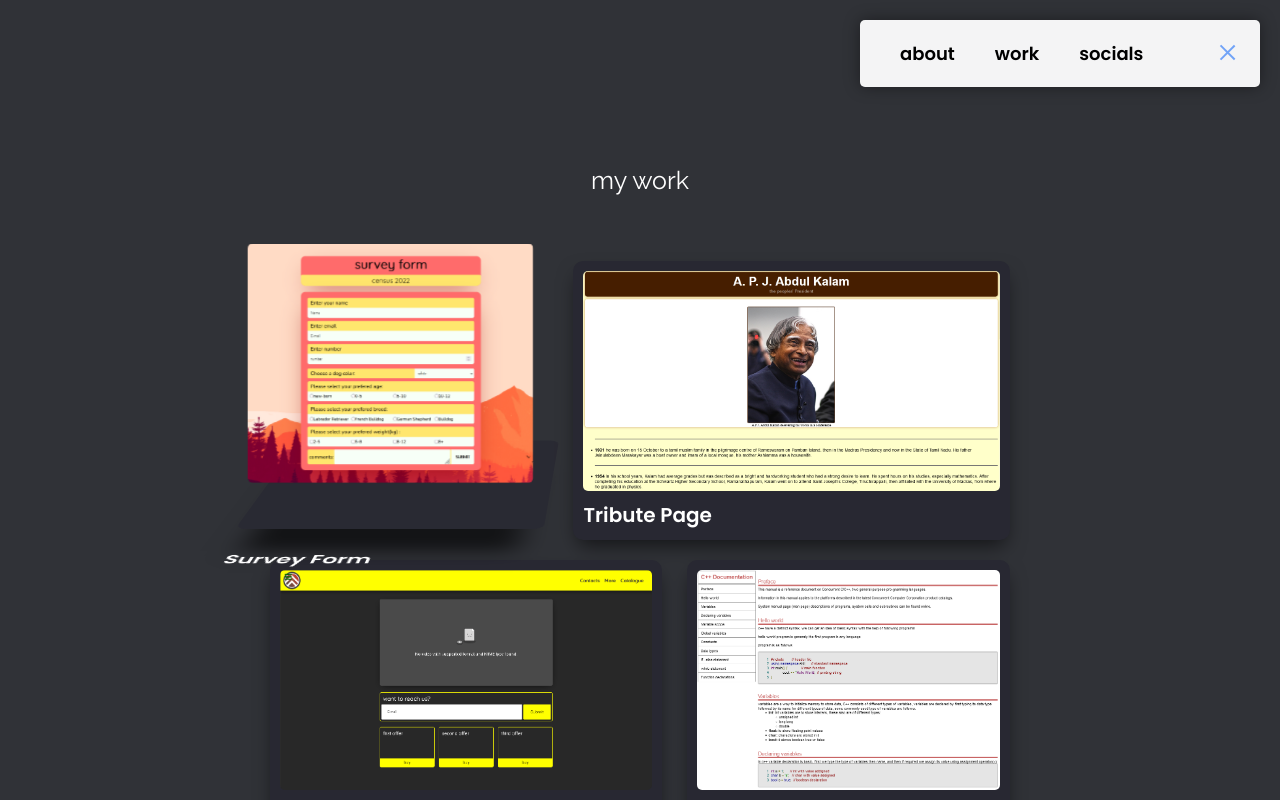
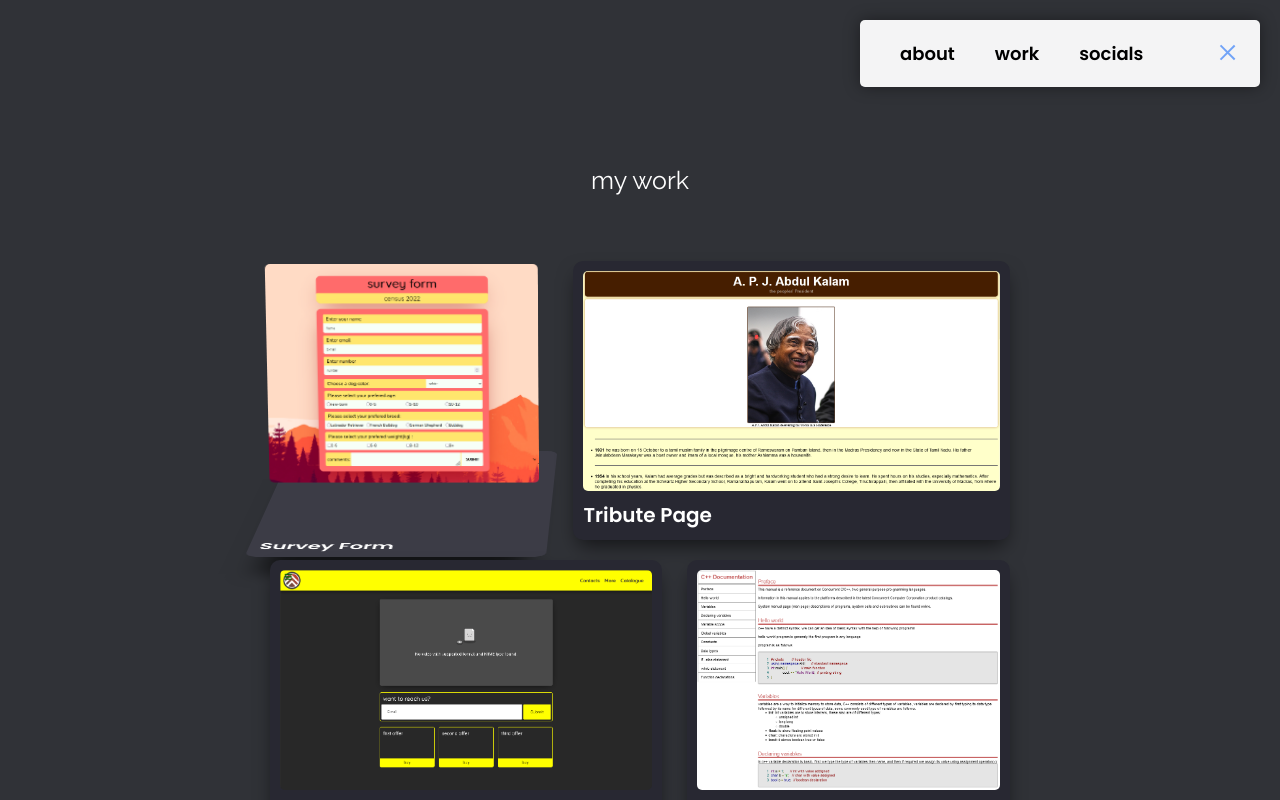
Before and after one commit to anaysharma/portfolio, a plain HTML site: page index.html in a window 1280 px wide. In both pictures the pointer is over the link "Survey Form". Shown: the part 683-1483 px from the top of the page. Drawn offline with nearby package versions, Linux system fonts and the light colour scheme; a web font is replaced by a local one.

Commit message:
minor bug fixes

```diff
--- a/style.css
+++ b/style.css
@@ -243,6 +243,7 @@ h1:hover::after {
 	}
 
 	.project-img {
+		z-index: 10;
 		max-height: 220px;
 		border-radius: 5px;
 		transition: ease-out 300ms;
@@ -258,10 +259,9 @@ h1:hover::after {
 	}
 
 	#project-tile:hover {
-		z-index: 100;
-		height: 200px;
-		transform: translateY(120px) rotate3d(1, 0, 0, 60deg);
-		background-color: rgba(40, 40, 50, 0.8);
+		/*height: 200px;*/
+		transform: translateY(100px) rotate3d(1, 0, 0, 60deg) scaleY(0.8);
+		background-color: rgba(60, 60, 70, 1);
 		box-shadow: 0 60px 25px -20px rgba(0, 0, 0, 0.6);
 	}
 }
@@ -294,7 +294,7 @@ h1:hover::after {
 	flex-wrap: wrap;
 	justify-content: space-between;
 	margin: 0 auto 40px auto;
-	perspective: 1000px;
+	perspective: 1500px;
 }
 
 #profile-link {
```
